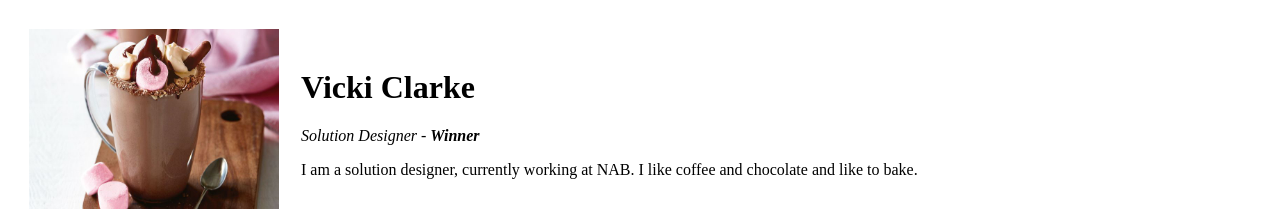
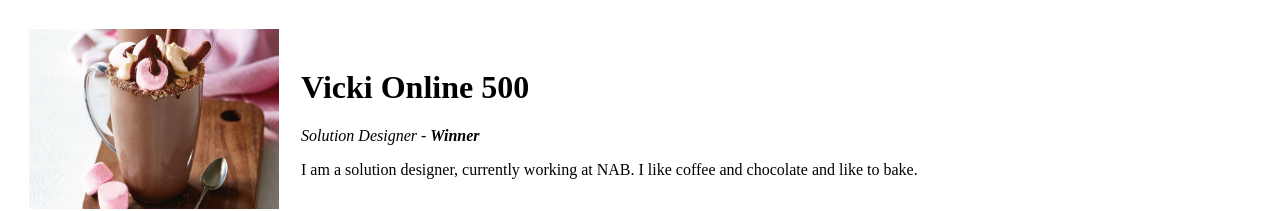
Before and after one commit to VickiOnline500/cv, a plain HTML site: page index.html in a window 1280 px wide. Shown: the top 211 px of the page. Drawn offline with Linux system fonts and the light colour scheme.

Commit message:
Update index.html

```diff
--- a/index.html
+++ b/index.html
@@ -11,7 +11,7 @@
     <tr>
       <td><img width=250 height=180 src="mocha-hot-chocolate.jpg" alt="Photo of me"></td>
       <td>
-        <h1>Vicki Clarke</h1>
+        <h1>Vicki Online 500</h1>
         <p><em>Solution Designer - <strong>Winner</strong></em></p>
         <p>I am a solution designer, currently working at NAB. I like coffee and chocolate and like to bake.</p>
       </td>
```
